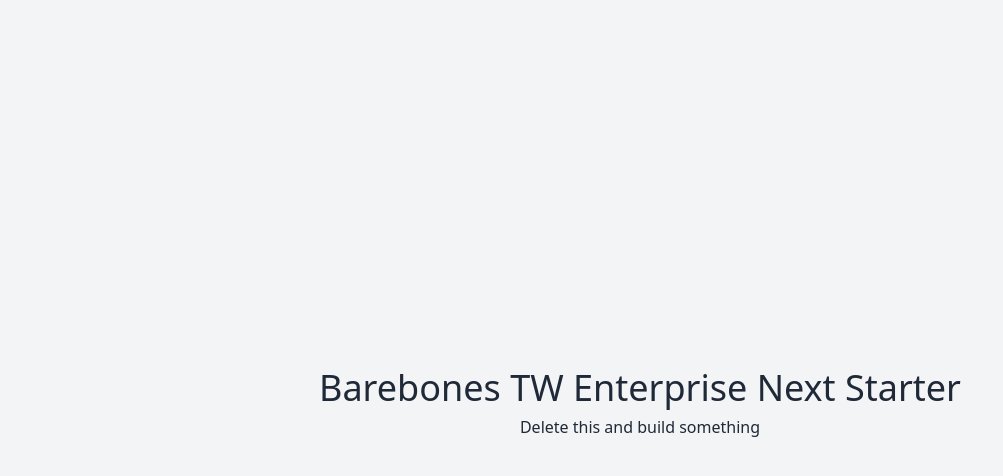
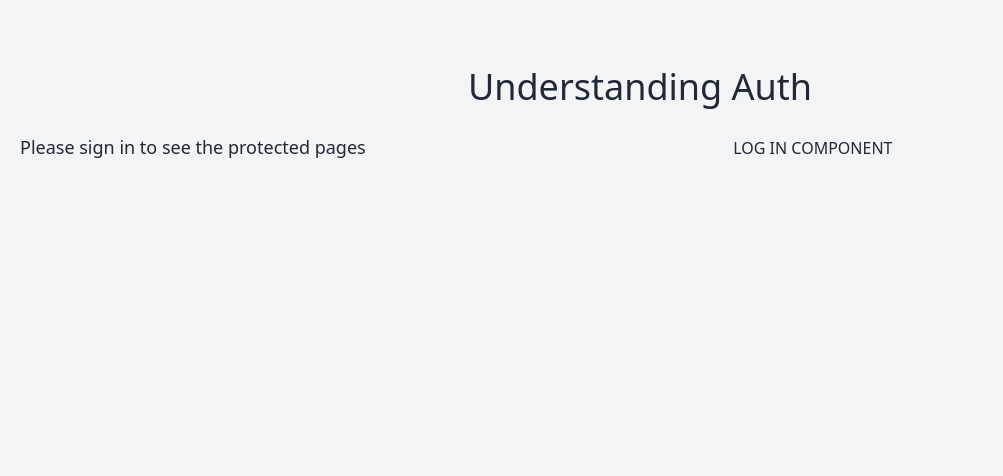
Before and after one commit to PaulHaze/understading-auth-template, a Next.js app: page / in a window 1280 px wide. Shown: the top 476 px of the page, without its empty margins (0-1003 px from the left). Built offline with nearby package versions, Linux system fonts and the light colour scheme.

Commit message:
feat: add basic homepage sections

```diff
--- a/package.json
+++ b/package.json
@@ -1,7 +1,7 @@
 {
-  "name": "nextjs-enterprise-starter",
+  "name": "understanding-auth-template",
   "version": "0.1.0",
-  "homepage": "https://github.com/PaulHaze/nextjs-ts-enterprise",
+  "homepage": "https://github.com/PaulHaze/understanding-auth-template",
   "private": true,
   "scripts": {
     "dev": "next dev --turbo",
--- a/src/app/(home)/page.tsx
+++ b/src/app/(home)/page.tsx
@@ -1,8 +1,15 @@
 export default function Home() {
   return (
-    <div className="flex-center min-h-screen flex-col">
-      <h1 className="text-center">Barebones TW Enterprise Next Starter</h1>
-      <p className="text-center">Delete this and build something</p>
-    </div>
+    <main className="min-h-screen flex-col p-5">
+      <div className="mt-10">
+        <h1 className="text-center">Understanding Auth</h1>
+      </div>
+      <div className="flex-center w-full flex-col sm:flex-row">
+        <div className="flex-grow">
+          <h5 className="my-5">Please sign in to see the protected pages</h5>
+        </div>
+        <div className="flex-grow">LOG IN COMPONENT</div>
+      </div>
+    </main>
   );
 }
--- a/src/app/layout.tsx
+++ b/src/app/layout.tsx
@@ -4,8 +4,9 @@ import type { Metadata } from 'next';
 
 // !CHANGETHIS
 export const metadata: Metadata = {
-  title: 'CHANGE THIS',
-  description: 'CHANGE THIS',
+  title: 'Understanding Auth Template',
+  description:
+    'A starter repo which will serve as a base for various auth implementations',
 };
 
 export default function RootLayout({
```
